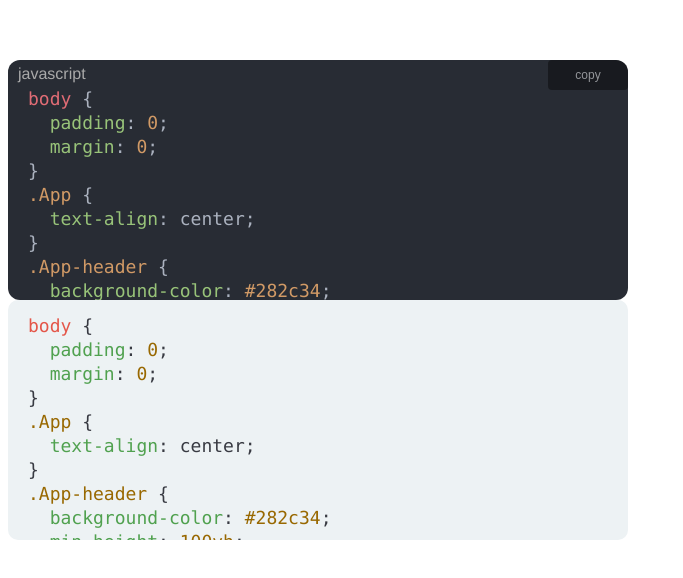
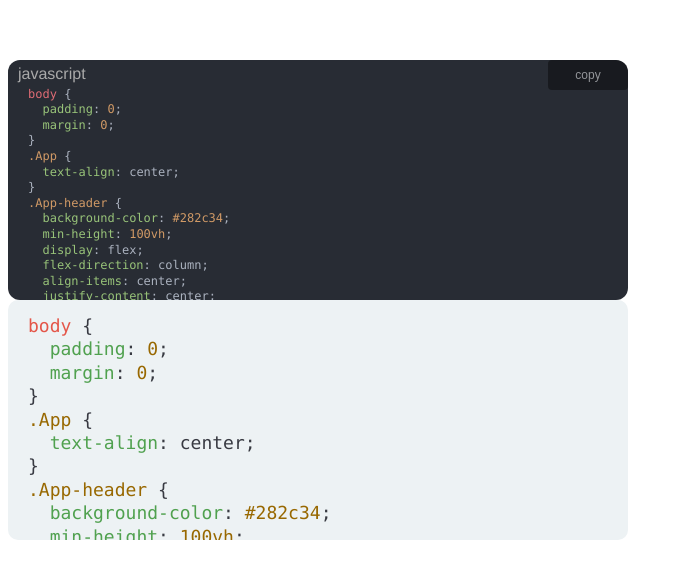
Before and after one commit to F-one-1/vue-highlight-code, a Vue app: page / in a window 1280 px wide. Shown: the top 578 px of the page, without its empty margins (0-683 px from the left). Built offline with nearby package versions, Linux system fonts and the light colour scheme.

Commit message:
fix: line-height style

```diff
--- a/package.json
+++ b/package.json
@@ -1,7 +1,7 @@
 {
   "name": "vue-highlight-code",
   "private": false,
-  "version": "0.1.14",
+  "version": "0.1.16",
   "license": "MIT",
   "main": "./dist/vue-highlight-code.umd.js",
   "module": "./dist/vue-highlight-code.es.js",
--- a/src/App.vue
+++ b/src/App.vue
@@ -33,6 +33,7 @@ const vue = 'vue'
 const dark = 'dark'
 const height = '200px'
 const borderRadius = '10px'
+const fontSize = '12px'
 const H = ref(null)
 onMounted(() => {
   console.log(H.value.modelValue)
@@ -44,7 +45,13 @@ const getCodeValue = (v) => {
 <template>
   <div class="wrapper">
     <div ref="d"></div>
-    <HighCode ref="H" class="code" :codeValue="value" :theme="dark"></HighCode>
+    <HighCode
+      ref="H"
+      class="code"
+      :codeValue="value"
+      :theme="dark"
+      :fontSize="fontSize"
+    ></HighCode>
     <HighCode
       ref="High"
       class="code"
--- a/src/components/HighCode.vue
+++ b/src/components/HighCode.vue
@@ -289,7 +289,7 @@ defineExpose({
       outline: none;
       resize: none;
       padding: 0px 20px 20px 20px;
-      line-height: 24px;
+      line-height: 1.3;
       overflow: overlay;
       font-family: Consolas, Monaco, monospace;
       &::-webkit-scrollbar-track {
@@ -348,7 +348,7 @@ defineExpose({
   pre code {
     // padding: 0px 20px 20px 20px;
     font-family: Consolas, Monaco, monospace;
-    line-height: 24px;
+    line-height: 1.3;
     // font-size: 16px;
     position: relative;
     overflow-x: visible;
```
